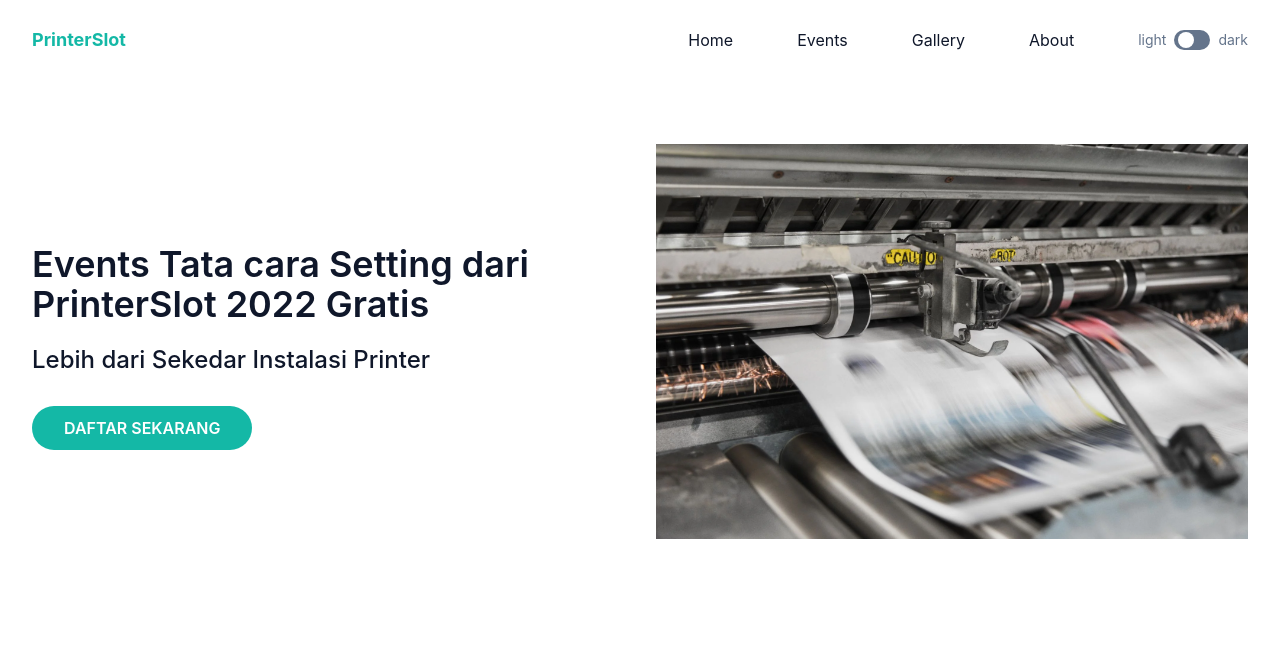
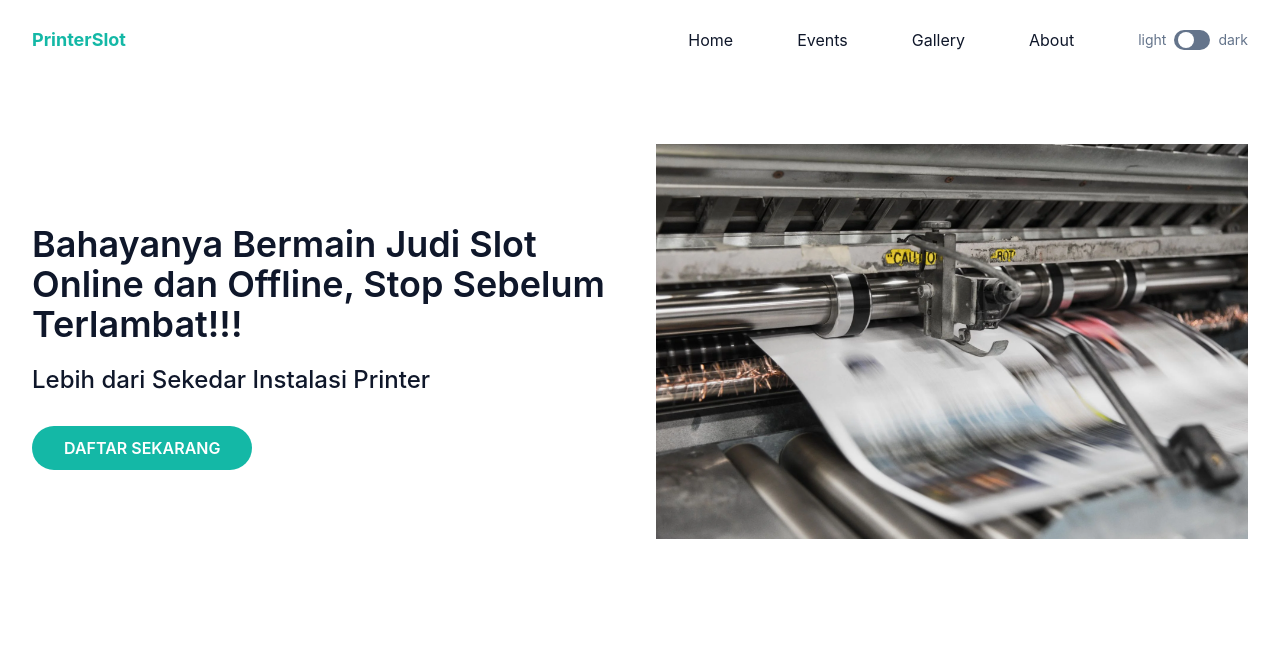
Before and after one commit to babelTechScript/project-satu, a website: page index.html in a window 1280 px wide. Shown: the top 659 px of the page. Drawn offline with Linux system fonts and the light colour scheme.

Commit message:
Update index.html

```diff
--- a/index.html
+++ b/index.html
@@ -102,9 +102,7 @@
     <div class="container">
       <div class="flex flex-wrap">
         <div class="w-full self-center px-4 lg:w-1/2">
-          <h1 class="mb-5 text-2xl font-semibold text-dark md:text-4xl dark:text-white">Events Tata cara Setting dari
-            PrinterSlot 2022
-            Gratis
+          <h1 class="mb-5 text-2xl font-semibold text-dark md:text-4xl dark:text-white">Bahayanya Bermain Judi Slot Online dan Offline, Stop Sebelum Terlambat!!!
           </h1>
           <p class="font-medium text-xl text-dark mb-10 leading-relaxed md:text-2xl dark:text-white">Lebih dari Sekedar
             Instalasi
```
